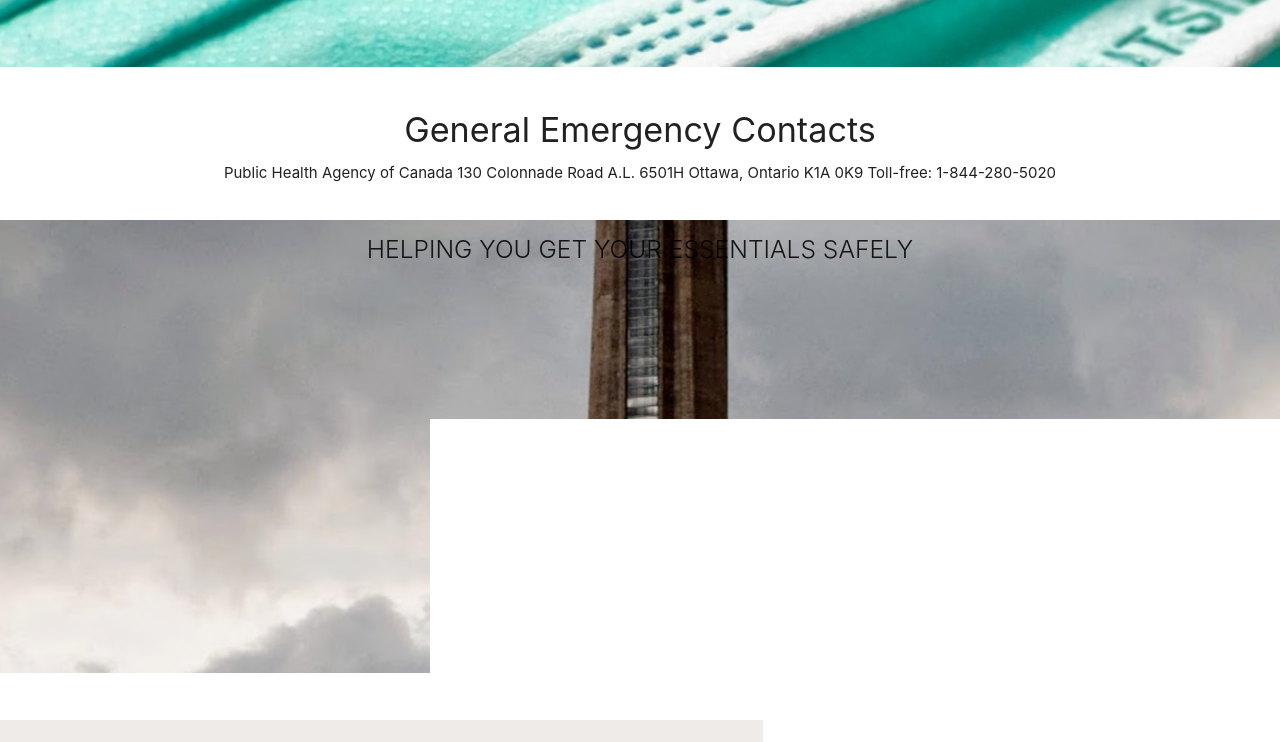
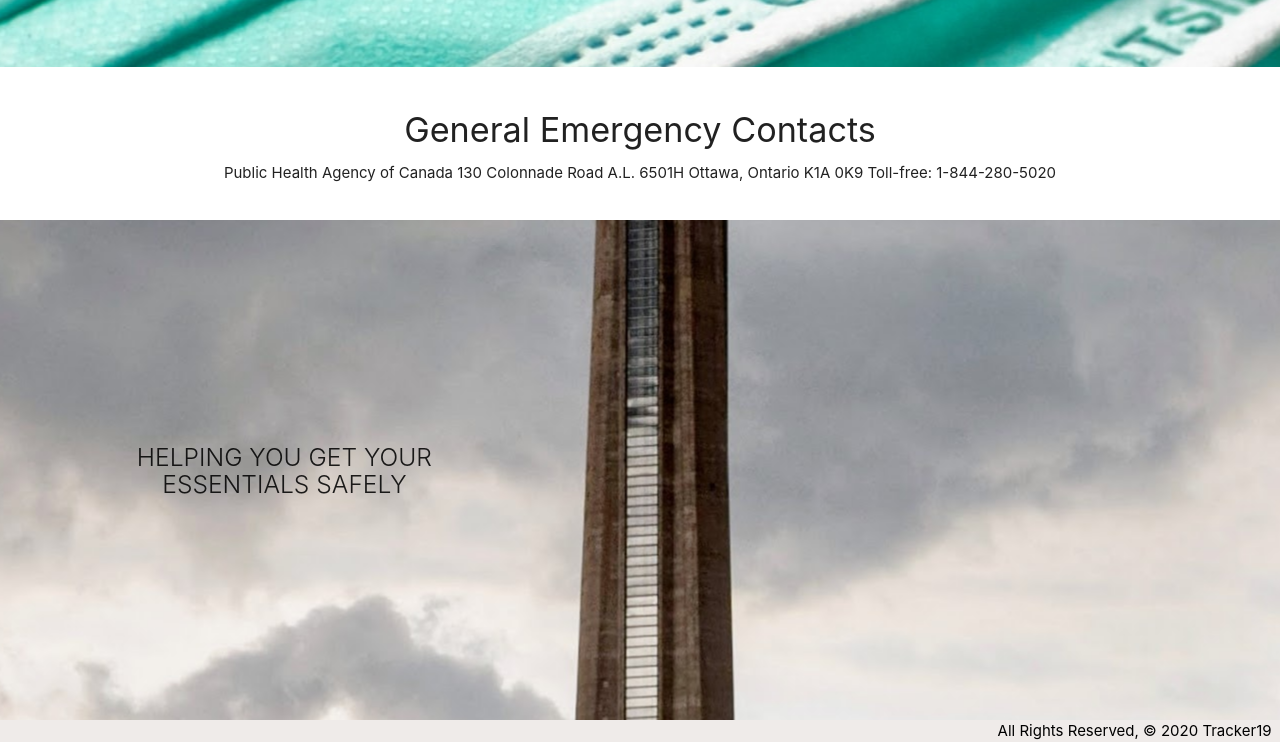
Before and after one commit to salmafarah/tracker19, a Django app: page /about/ in a window 1280 px wide. Shown: the part 937-1679 px from the top of the page. Run offline with Django 3.2, Linux system fonts and the light colour scheme; some libraries are stand-ins or nearby versions.

Commit message:
fixing merge conflicts

```diff
--- a/tracker19/main_app/templates/about/about.html
+++ b/tracker19/main_app/templates/about/about.html
@@ -4,7 +4,7 @@
 
 
 
-  <h1 class="header center teal-text text-lighten-2">WELCOME</h1>
+        <h1 class="header center teal-text text-lighten-2">WELCOME</h1>
 
 
 
@@ -54,8 +54,7 @@
         </div>
       </div>
     </div>
-
-    <div class="parallax cover"><img src="{% static 'images/background2.jpg' %}" alt="Unsplashed background img 2"></div>
+    <div class="parallax"><img src="{% static 'images/background2.jpg' %}" alt="Unsplashed background img 2"></div>
   </div>
 
   <div class="container">
@@ -79,18 +78,21 @@
   </div>
 
 
-  <div class="parallax-container">
-
+  <div class="parallax-container valign-wrapper">
+    <div class="section no-pad-bot">
       <div class="container">
         <div class="row center">
-          <h5 class="header col s12 light" style="center">HELPING YOU GET YOUR ESSENTIALS SAFELY</h5>
+          <h5 class="header col s12 light">HELPING YOU GET YOUR ESSENTIALS SAFELY</h5>
         </div>
       </div>
-    <div class="parallax bottom center"><img src="{% static 'images/background3.jpg' %} " alt="Unsplashed background img 3" style="center center"></div>
+    </div>
+    <div class="parallax"><img src="{% static 'images/background3.jpg' %}" alt="Unsplashed background img 3"></div>
   </div>
 
 
-
+  <script src="https://code.jquery.com/jquery-2.1.1.min.js"></script>
+  <script src="js/materialize.js"></script>
+  <script src="{% static 'js/init.js' %}"></script>
 
 
 {% endblock %}
```
